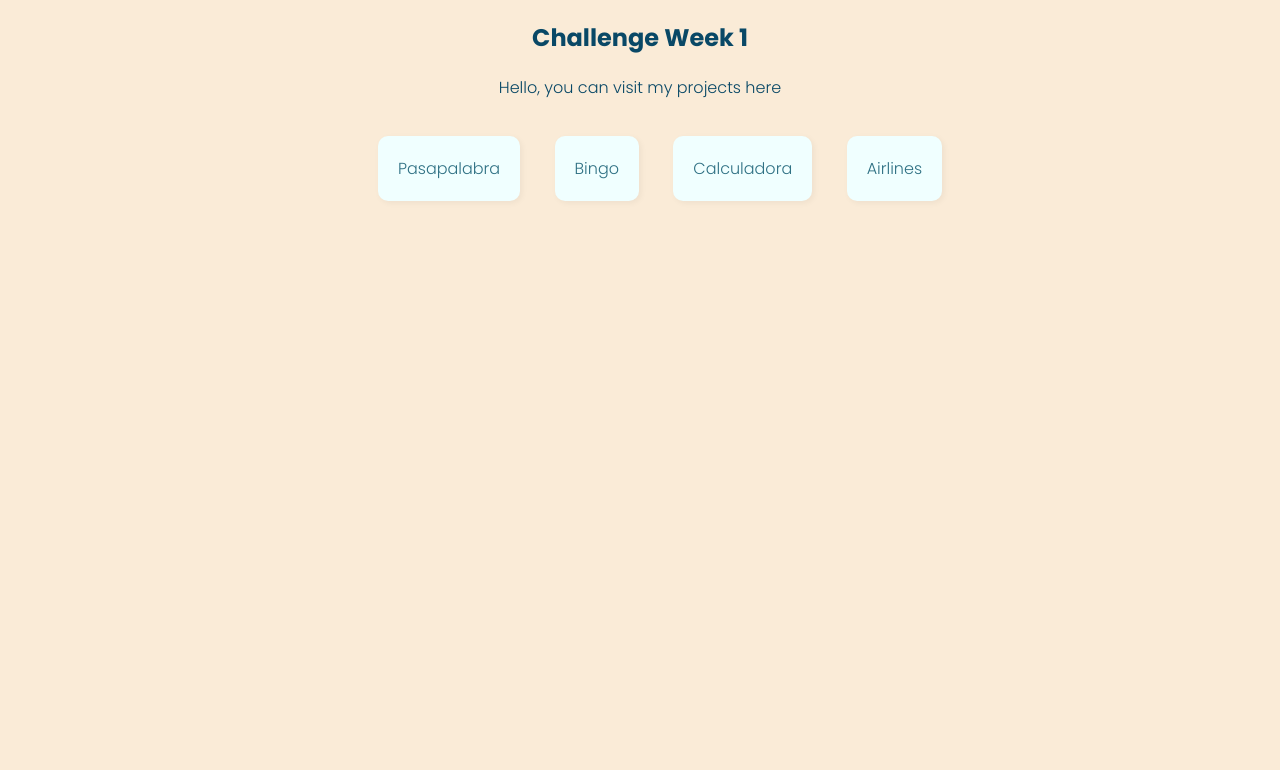
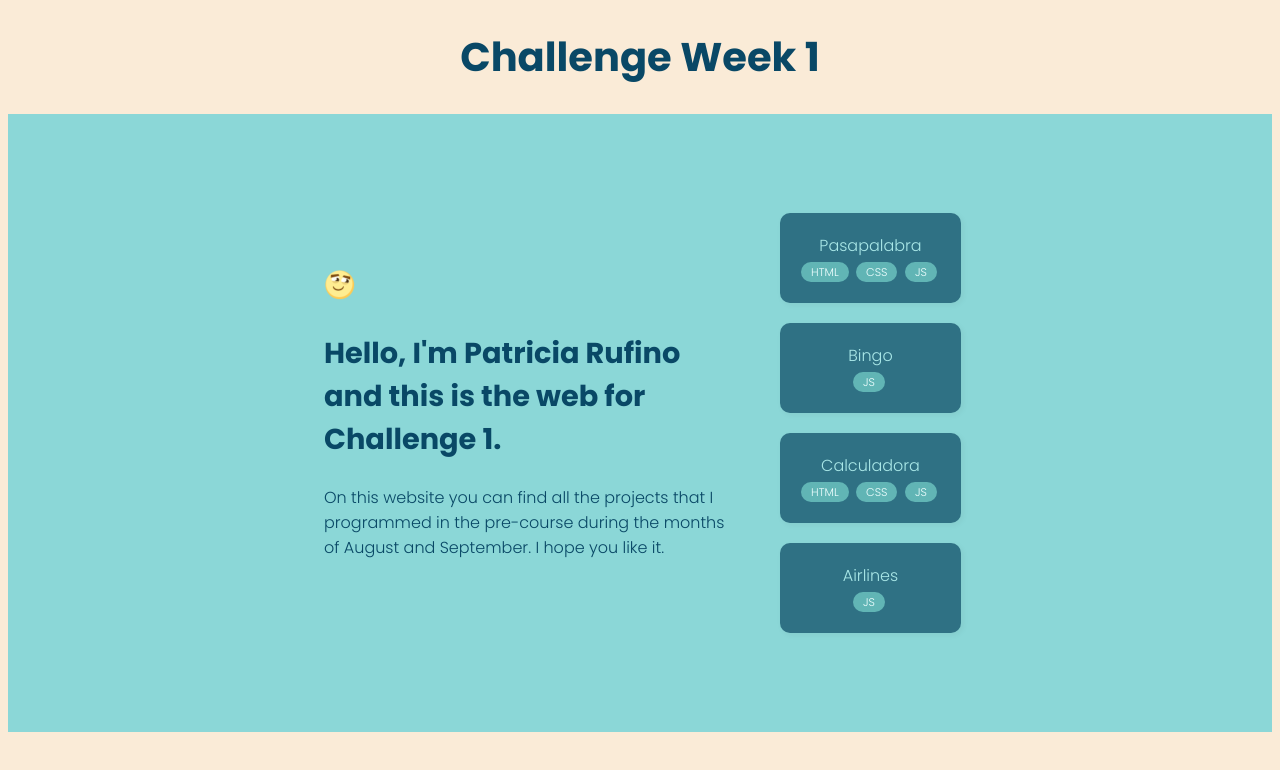
Before and after one commit to patifusa-20/202210-W1-patricia-rufino, a website: page index.html in a window 1280 px wide. Drawn offline with Linux system fonts and the light colour scheme.

Commit message:
Re-styling text and buttons in index.html

```diff
--- a/css/styles.css
+++ b/css/styles.css
@@ -4,24 +4,67 @@ body {
     color: #094866;
     text-align: center;
 }
+article {
+    background-color: #8bd7d7;
+}
+
+h1 {
+    font-size: 2.5em;
+}
+h2 {
+    font-size: 1.8em;
+}
+
 a {
     text-decoration: none;
-    color: #2f7184;
+    color: #a9e7e7;
 }
 
-a:hover {
-    color: azure;
+.wrapper {
+    display: flex;
+    justify-content: center;
+    align-items: center;
+    max-width: 50%;
+    margin: auto;
+    padding: 5% 0;
+}
+
+.wrapper-description {
+    text-align: left;
 }
 
 .wrapper-list li {
     display: inline-block;
     padding: 20px;
-    margin: 20px 15px;
-    background-color: azure;
+    margin: 20px 0 0;
+    width: 80%;
+    cursor: pointer;
+    background-color: /*#a9e7e7*/ #2f7184;
     border-radius: 10px;
     box-shadow: 2px 2px 6px rgb(0 0 0 / 5%);
 }
 
+.wrapper-list li:last-child {
+    margin-bottom: 20px;
+}
+
 .wrapper-list li:hover {
     background-color: #2f7184;
+    box-shadow: 0;
+    transition: background-color 0.5s;
 }
+
+.wrapper-list li:hover a {
+    transition: color 1s, letter-spacing 1s;
+    color: azure;
+    letter-spacing: 1px;
+}
+
+.tag {
+    font-size: 0.7em;
+    border-radius: 20px;
+    padding: 2px 10px;
+    margin-right: 3px;
+    background-color: #61b5b5;
+    color: azure;
+}
--- a/index.html
+++ b/index.html
@@ -15,23 +15,56 @@
         <link href="css/styles.css" rel="stylesheet" type="text/css" />
     </head>
     <body>
-        <section>
+        <header>
             <h1>Challenge Week 1</h1>
-            <p>Hello, you can visit my projects here</p>
+        </header>
+        <article>
+            <div class="wrapper">
+                <div class="wrapper-description">
+                    <img src="images/favicon-32x32.png" alt="logo" />
+                    <h2>
+                        Hello, I'm Patricia Rufino and this is the web for
+                        Challenge 1.
+                    </h2>
+                    <p>
+                        On this website you can find all the projects that I
+                        programmed in the pre-course during the months of August
+                        and September. I hope you like it.
+                    </p>
+                </div>
+                <nav>
                     <ul class="wrapper-list">
                         <li>
-                    <a href="pasapalabra/" target="_blank">Pasapalabra</a>
+                            <a href="/pasapalabra" target="_blank">
+                                <div class="list__label">Pasapalabra</div>
+                                <span class="tag">HTML</span>
+                                <span class="tag">CSS</span>
+                                <span class="tag">JS</span>
+                            </a>
                         </li>
                         <li>
-                    <a href="bingo/" target="_blank">Bingo</a>
+                            <a href="/bingo" target="_blank">
+                                <div class="list__label">Bingo</div>
+                                <span class="tag">JS</span>
+                            </a>
                         </li>
                         <li>
-                    <a href="calculadora/" target="_blank">Calculadora</a>
+                            <a href="/calculadora" target="_blank">
+                                <div class="list__label">Calculadora</div>
+                                <span class="tag">HTML</span>
+                                <span class="tag">CSS</span>
+                                <span class="tag">JS</span>
+                            </a>
                         </li>
                         <li>
-                    <a href="airlines/" target="_blank">Airlines</a>
+                            <a href="/airlines" target="_blank">
+                                <div class="list__label">Airlines</div>
+                                <span class="tag">JS</span>
+                            </a>
                         </li>
                     </ul>
-        </section>
+                </nav>
+            </div>
+        </article>
     </body>
 </html>
```
Also changed, not shown: images/favicon-32x32.png (added). Lines whose indentation alone changed are shown as unchanged.
